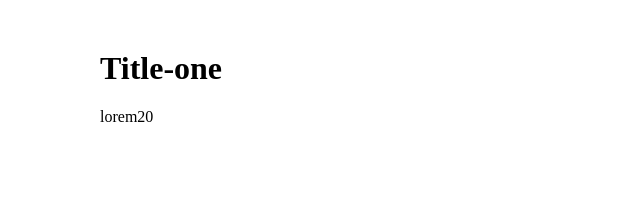
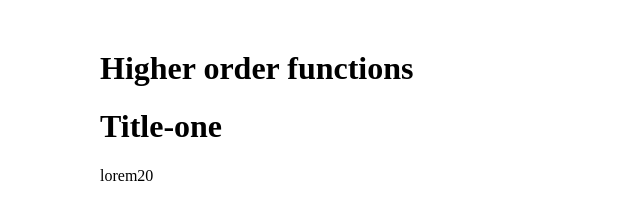
Before and after one commit to hari-basnet/higher-order-functions, a plain HTML site: page index.html in a window 1280 px wide. Shown: the whole page, without its empty margins (0-640 px from the left). Drawn offline with Linux system fonts and the light colour scheme.

Commit message:
this is higher order functions

```diff
--- a/index.html
+++ b/index.html
@@ -7,7 +7,7 @@
 
 </head>
 <body>
-
+    <h1>Higher order functions</h1>
     <script src="./domres.js"></script>
 </body>
 </html>
```
